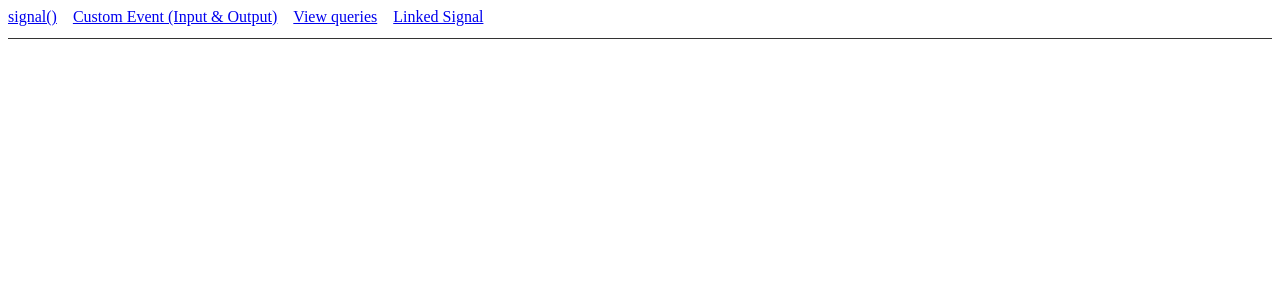
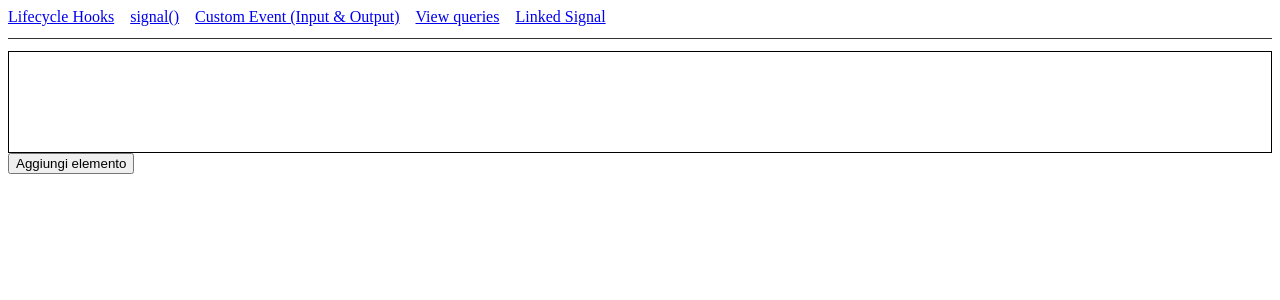
Before and after one commit to marcla/angular-19-whats-new, an Angular app: page /lifecycle-hooks in a window 1280 px wide. Before the commit this address led to /. Shown: the top 300 px of the page. Built offline with nearby package versions, Linux system fonts and the light colour scheme.

Commit message:
add lifecycle hook example

```diff
--- a/projects/playground-signal/src/app/app.routes.ts
+++ b/projects/playground-signal/src/app/app.routes.ts
@@ -1,6 +1,12 @@
 import { Routes } from '@angular/router';
 
 export const routes: Routes = [
+  {
+    path: 'lifecycle-hooks',
+    title: 'Lifecycle Hooks',
+    loadComponent: () =>
+      import('./features/lifecycle-hooks/lifecycle-hooks.component').then((c) => c.LifecycleHooksComponent),
+  },
   {
     path: 'signal',
     title: 'signal()',
--- /dev/null
+++ b/projects/playground-signal/src/app/features/lifecycle-hooks/lifecycle-hooks.component.ts
@@ -0,0 +1,33 @@
+import { Component, ElementRef, ViewChild } from '@angular/core';
+
+@Component({
+  imports: [],
+  template: `
+    <div #listContainer style="height: 100px; overflow-y: auto; border: 1px solid black;">
+      @for (item of items; track $index) {
+        <div>{{ item }}</div>
+      }
+    </div>
+
+    <button (click)="aggiungiElemento()">Aggiungi elemento</button>
+  `,
+  styles: ``,
+})
+export class LifecycleHooksComponent {
+  @ViewChild('listContainer') listContainer!: ElementRef;
+  items: string[] = [];
+
+  private scrollToBottom = false;
+
+  ngAfterViewChecked() {
+    if (this.scrollToBottom) {
+      this.listContainer.nativeElement.scrollTop = this.listContainer.nativeElement.scrollHeight;
+      this.scrollToBottom = false; // Reset flag
+    }
+  }
+
+  aggiungiElemento() {
+    this.items.push(`Elemento ${this.items.length + 1}`);
+    this.scrollToBottom = true; // Impostiamo il flag per scorrere in basso
+  }
+}
```
